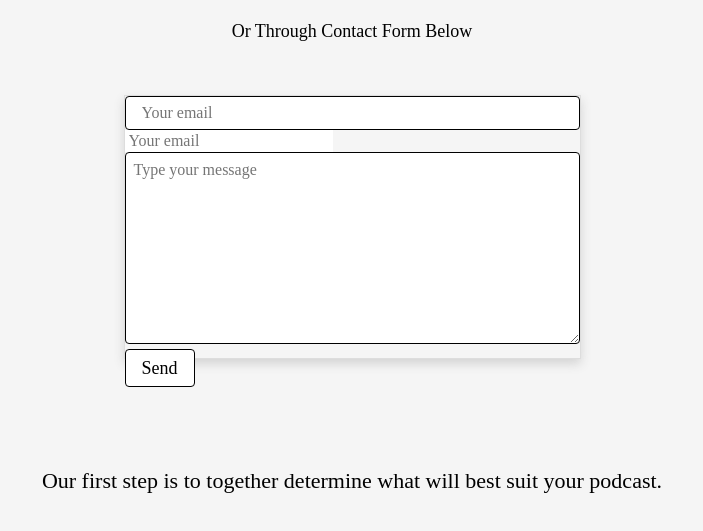
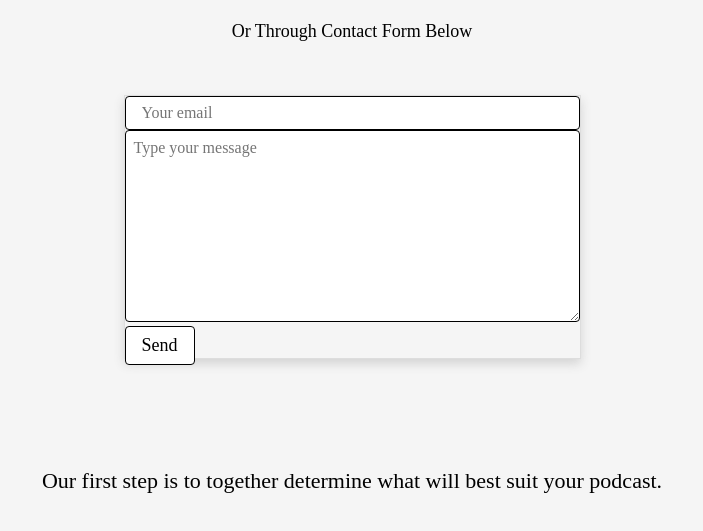
Before and after one commit to Jake682/jakubtrze.github.io, a website built with Parcel: page contact.html in a window 1280 px wide. Shown: the part 201-732 px from the top of the page, without its empty margins (288-991 px from the left). Built offline with nearby package versions, Linux system fonts and the light colour scheme; a web font is replaced by a local one.

Commit message:
Update contact.html

```diff
--- a/contact.html
+++ b/contact.html
@@ -156,7 +156,7 @@
                 placeholder="Your email"
                 class="contact-textinput input"
               />
-                  <input type="email" name="_replyto" placeholder="Your email" required>
+
                   <textarea
                     name="message"
                     required=""
```
